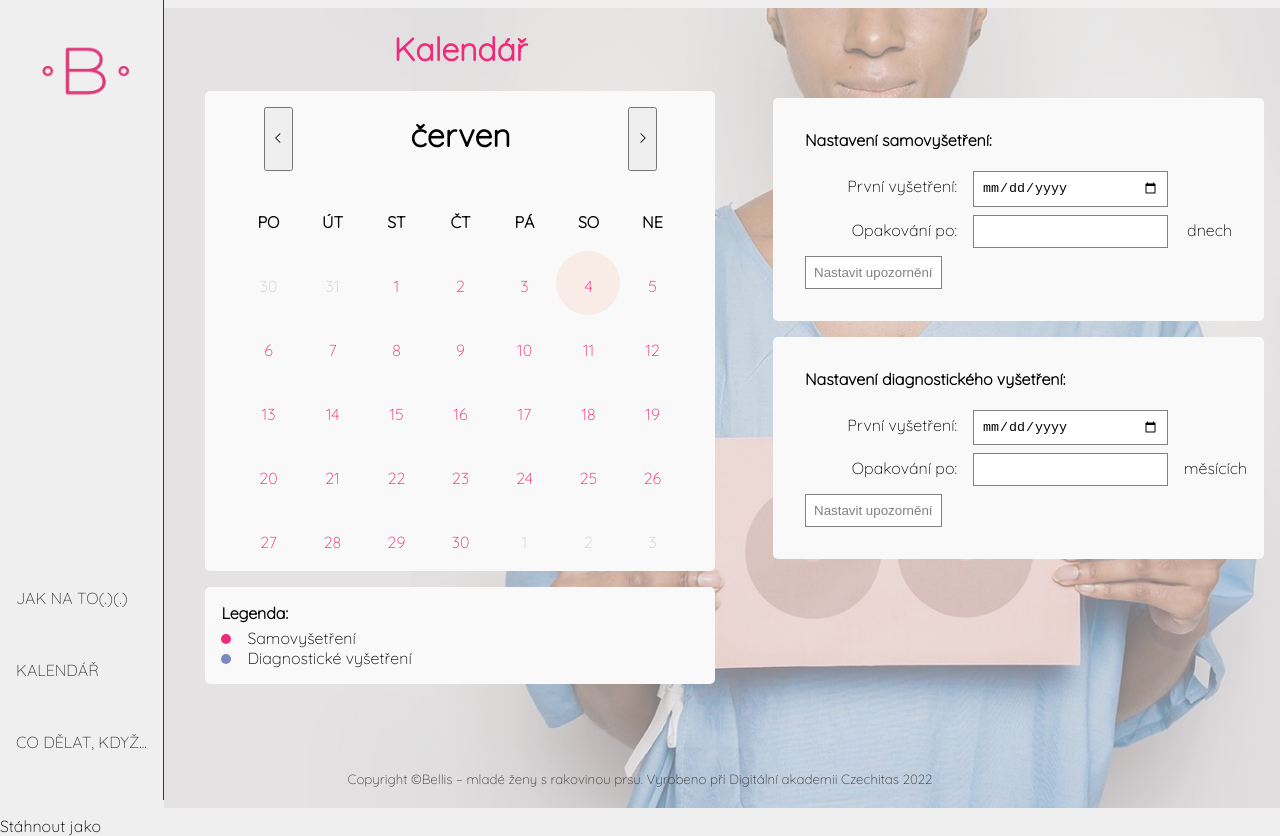
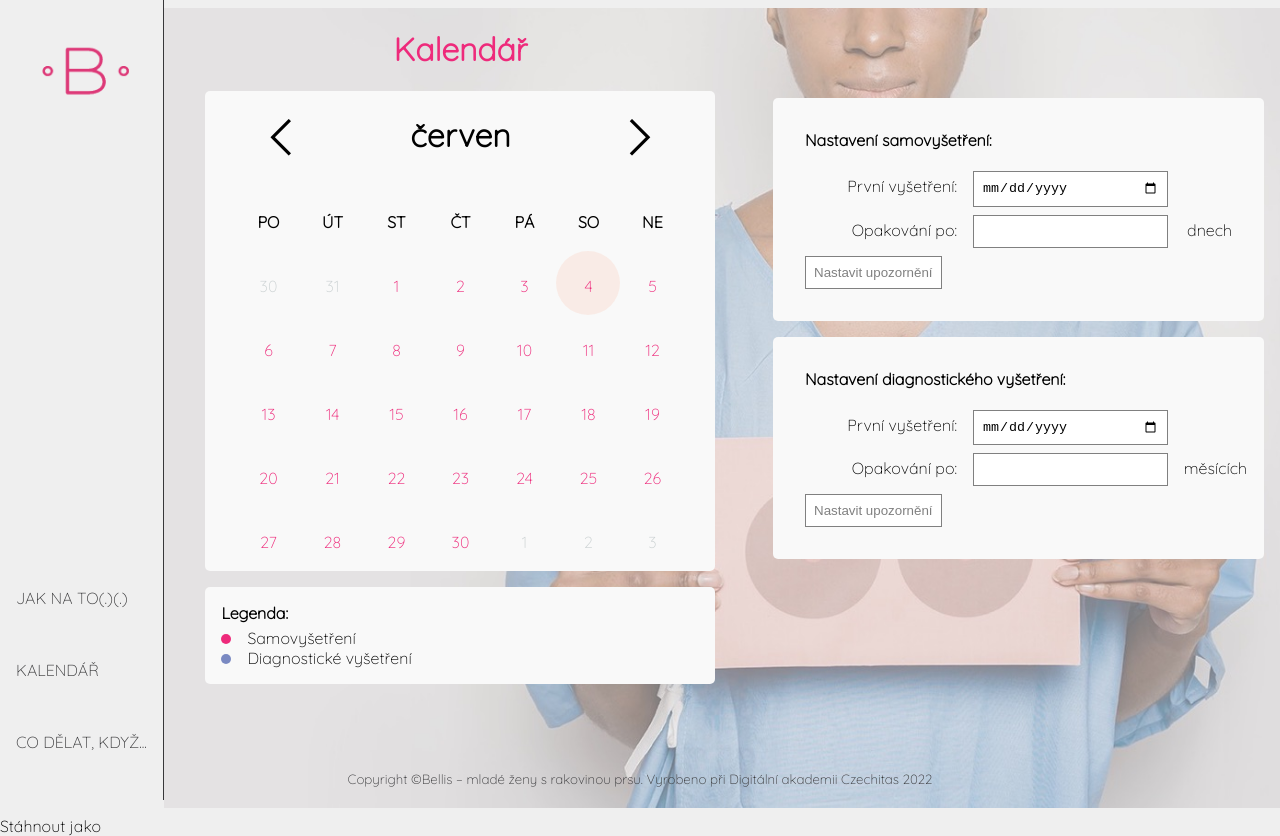
Before and after one commit to janajurcova/samovysetreni-prsu, a React app: page /kalendar in a window 1280 px wide. Built offline with nearby package versions, Linux system fonts and the light colour scheme; what dayjs-recur would draw is missing.

Commit message:
fix calendar button style

```diff
--- a/src/pages/Calendar/index.jsx
+++ b/src/pages/Calendar/index.jsx
@@ -224,9 +224,9 @@ export const Calendar = () => {
                 <div className="calendar">
                     <header className="calendar-header">
 
-                        <button className="las la-angle-left" onClick={() => changeMonth(-1)}></button>
+                        <button className="calendar-prev" onClick={() => changeMonth(-1)}><i className="las la-angle-left"></i></button>
                         <h2>{month.format("MMMM")}</h2>
-                        <button className="las la-angle-right" onClick={() => changeMonth(1)} ></button>
+                        <button className="calendar-next" onClick={() => changeMonth(1)} ><i className="las la-angle-right"></i></button>
                     </header>
                     <table className="calendar-table">
                         <thead>
--- a/src/pages/Calendar/style.css
+++ b/src/pages/Calendar/style.css
@@ -60,6 +60,15 @@
  justify-content: space-around;
 }
 
+.calendar-prev,
+.calendar-next {
+     display: block;
+    position: relative;
+    border: none;
+    background-color: transparent;
+    align-items: center;
+    font-size: 50px;
+}
 
 .calendar thead {
   font-weight: 600;
```
